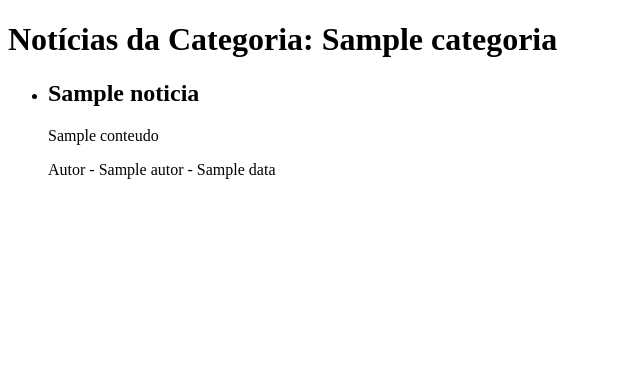
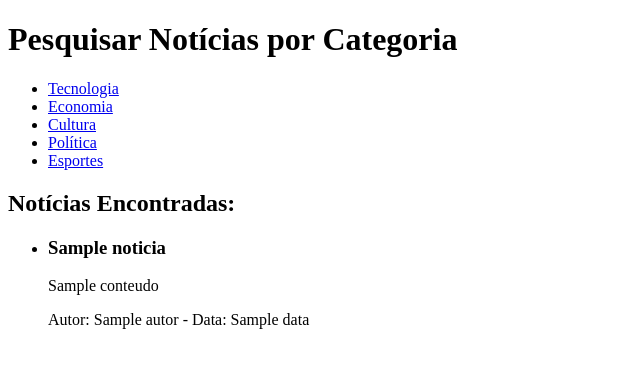
Before and after one commit to Hedy-Lamarr-e-Margaret-Hamilton/blog-noticias, a Django app: template base/templates/pesquisar_noticias.html in a window 1280 px wide. Shown: the top 368 px of the page, without its empty margins (0-640 px from the left). Run offline with Django 3.2, Linux system fonts and the light colour scheme; the template is opened without the code that fills it: most values are stand-ins (such as "Sample title", 1, 10 or a date in 2020); parts of the project's set-up code (start-up, migrations or seed data) failed here and were passed over.

Commit message:
Atualização das rotas gerais

```diff
--- a/base/templates/pesquisar_noticias.html
+++ b/base/templates/pesquisar_noticias.html
@@ -2,16 +2,27 @@
 <html lang="pt-br">
 <head>
     <meta charset="UTF-8">
-    <title>Notícias por Categoria - {{ categoria }}</title>
+    <title>Pesquisar Notícias por Categoria</title>
 </head>
 <body>
-    <h1>Notícias da Categoria: {{ categoria }}</h1>
+    <h1>Pesquisar Notícias por Categoria</h1>
+    <!-- Links para cada categoria -->
+    <ul>
+        <li><a href="{% url 'pesquisar_noticias_por_categoria' categoria='tecnologia' %}">Tecnologia</a></li>
+        <li><a href="{% url 'pesquisar_noticias_por_categoria' categoria='economia' %}">Economia</a></li>
+        <li><a href="{% url 'pesquisar_noticias_por_categoria' categoria='cultura' %}">Cultura</a></li>
+        <li><a href="{% url 'pesquisar_noticias_por_categoria' categoria='politica' %}">Política</a></li>
+        <li><a href="{% url 'pesquisar_noticias_por_categoria' categoria='esportes' %}">Esportes</a></li>
+    </ul>
+
+    <!-- Aqui você pode exibir as notícias pesquisadas, se desejar -->
+    <h2>Notícias Encontradas:</h2>
     <ul>
         {% for noticia in noticias %}
             <li>
-                <h2>{{ noticia.titulo }}</h2>
+                <h3>{{ noticia.titulo }}</h3>
                 <p>{{ noticia.conteudo }}</p>
-                <p>Autor - {{ noticia.autor }} - {{ noticia.data }}</p>
+                <p>Autor: {{ noticia.autor }} - Data: {{ noticia.data }}</p>
             </li>
         {% endfor %}
     </ul>
--- a/base/views.py
+++ b/base/views.py
@@ -12,8 +12,9 @@ def noticia(request):
     return render(request, 'criar_noticia.html', {})
 
 def pesquisar_noticias_por_categoria(request, categoria):
+    # Pesquisar notícias com base na categoria
     noticias = Noticia.objects.filter(categoria=categoria)
-    return render(request, 'pesquisar_noticias.html', {'noticias': noticias, 'categoria': categoria})
+    return render(request, 'pesquisar_noticias.html', {'noticias': noticias})
 
 def noticia_por_categoria(request, categoria=None):
     noticias = Noticia.objects.all()  # Retorna todas as notícias por padrão
```
